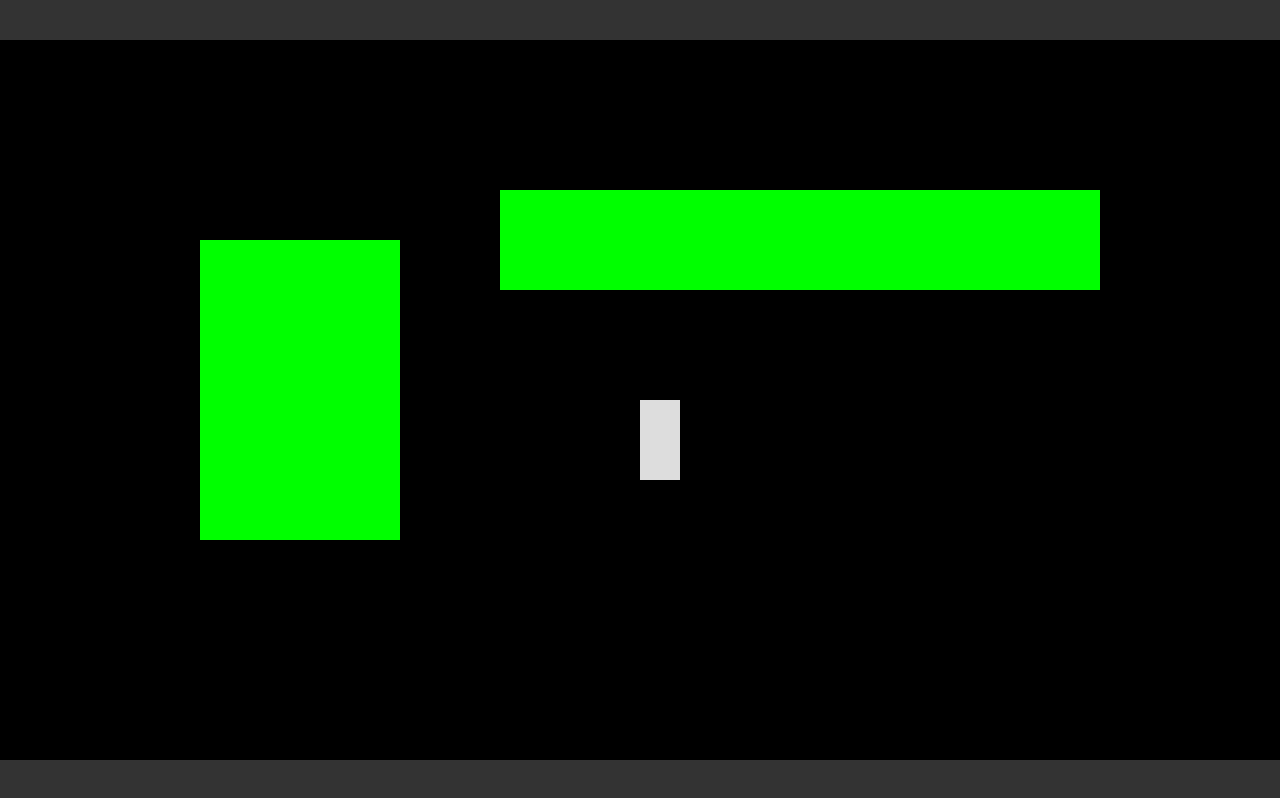
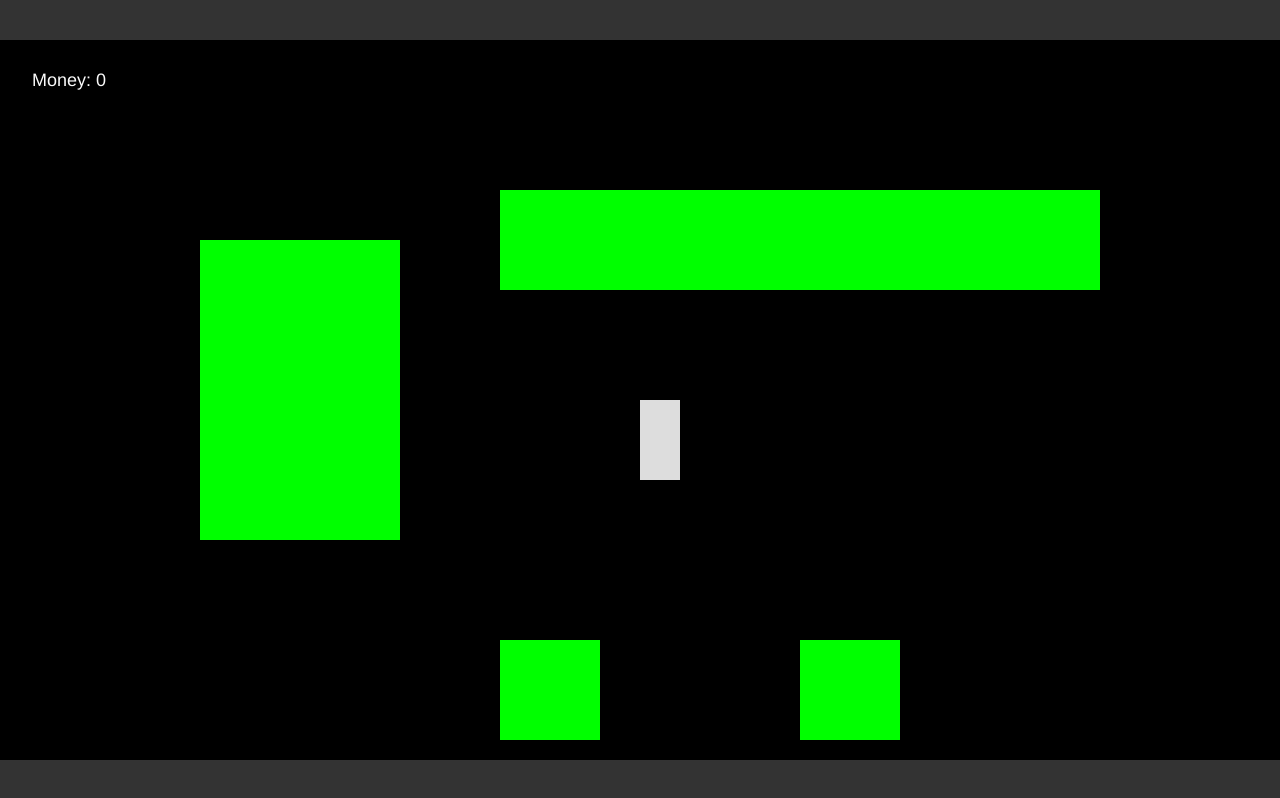
Before and after one commit to saix93/DSP_Project-101, a website: page public/index.html in a window 1280 px wide. Drawn offline with Linux system fonts and the light colour scheme.

Commit message:
crea clases para simplificar la creación de objetos

```diff
--- a/public/index.html
+++ b/public/index.html
@@ -5,11 +5,17 @@
     <title>Pong</title>
   </head>
   <body>
+
+    <script src="js/classes/DSP_Object.js"></script>
+    <script src="js/classes/DSP_StaticObject.js"></script>
+    <script src="js/classes/DSP_Player.js"></script>
+    <script src="js/classes/DSP_Mob.js"></script>
+
     <script src="js/canvas.js"></script>
     <script>
       // Se decide donde aparece el jugador
-      var playerX = canvas.width / 2;
-      var playerY = canvas.height / 2;
+      var playerOriginalX = canvas.width / 2;
+      var playerOriginalY = canvas.height / 2;
     </script>
     <script src="js/game.js"></script>
     <script src="js/keyboard.js"></script>
--- /dev/null
+++ b/public/js/classes/DSP_Object.js
@@ -0,0 +1,44 @@
+class DSP_Object {
+  constructor(width, height, x, y) {
+    this._width = width;
+    this._height = height;
+    this._x = x;
+    this._y = y;
+  }
+
+  // Width
+    get width() {
+      return this._width;
+    }
+
+    set width(val) {
+      this._width = val;
+    }
+
+  // Height
+    get height() {
+      return this._height;
+    }
+
+    set height(val) {
+      this._height = val;
+    }
+
+  // Coordenada X
+    get x() {
+      return this._x;
+    }
+
+    set x(val) {
+      this._x = val;
+    }
+
+  // Coordenada Y
+    get y() {
+      return this._y;
+    }
+
+    set y(val) {
+      this._y = val;
+    }
+}
--- /dev/null
+++ b/public/js/classes/DSP_Player.js
@@ -0,0 +1,21 @@
+class DSP_Player extends DSP_Object {
+  constructor(width, height, x, y, money, speed) {
+    super(width, height, x, y);
+    this._money = money;
+    this._speed = speed;
+  }
+
+  // Money
+    get money() {
+      return this._money;
+    }
+
+    set money(val) {
+      this._money = val;
+    }
+
+  // Speed
+    get speed() {
+      return this._speed;
+    }
+}
--- /dev/null
+++ b/public/js/classes/DSP_StaticObject.js
@@ -0,0 +1,17 @@
+class DSP_StaticObject extends DSP_Object {
+  constructor(width, height, x, y, collisionable, collectible) {
+    super(width, height, x, y);
+    this._collisionable = collisionable;
+    this._collectible = collectible;
+  }
+
+  // Collisionable
+    get collisionable() {
+      return this._collisionable;
+    }
+
+  // Collectible
+    get collectible() {
+      return this._collectible;
+    }
+}
--- a/public/js/game.js
+++ b/public/js/game.js
@@ -1,34 +1,16 @@
-/* exported player */
+/* exported player, staticObjects */
 
-// Game objects
+// Declaración de los objetos del juego
 
   // Player
-  var playerWidth = 40;
-  var playerHeight = 80;
+  // playerWidth, playerHeight, playerX, playerY, playerMoney, playerSpeed
+  var player = new DSP_Player(40, 80, playerOriginalX, playerOriginalY, 0, 500);
 
-  var player = {
-    width: playerWidth,
-    height: playerHeight,
-    x: playerX,
-    y: playerY,
-    speed: 500
-  }
-
-  // staticObjects
-  var staticObjects = [];
-
-  var static1 = {
-    width: 200,
-    height: 300,
-    x: 200,
-    y: 200
-  }
-
-  var static2 = {
-    width: 600,
-    height: 100,
-    x: 500,
-    y: 150
-  }
-
-  staticObjects.push(static1, static2);
+  // Objetos
+  // objectWidth, objectHeight, objectX, objectY, collisionable, collectible
+  var staticObjects = [
+    new DSP_StaticObject(200, 300, 200, 200, true, false),
+    new DSP_StaticObject(100, 100, 500, 600, false, true),
+    new DSP_StaticObject(100, 100, 800, 600, false, false),
+    new DSP_StaticObject(600, 100, 500, 150, true, false)
+  ];
--- a/public/js/render.js
+++ b/public/js/render.js
@@ -9,6 +9,15 @@ function render() {
   ctx.fillStyle = "#DDD";
   ctx.fillRect(player.x, player.y, player.width, player.height);
 
+  // Text options
+  ctx.fillStyle = "rgb(250, 250, 250)";
+  ctx.font = "18px Helvetica";
+  ctx.textAlign = "left";
+  ctx.textBaseline = "top";
+
+  // Player money
+  ctx.fillText(`Money: ${player.money}`, 32, 32);
+
   // Render staticObjects
   ctx.fillStyle = "#0F0";
   for (var i = 0; i < staticObjects.length; i++) {
--- a/public/js/reset.js
+++ b/public/js/reset.js
@@ -1,8 +1,7 @@
 /* exported reset */
 
-// Reset the game
+// Resetea el juego
 function reset() {
-
-  player.x = playerX;
-  player.y = playerY;
+  player.x = playerOriginalX;
+  player.y = playerOriginalY;
 }
--- a/public/js/update.js
+++ b/public/js/update.js
@@ -70,9 +70,21 @@ function checkCollisions(object, arrayOfObjects, newCoordinate, oldCoordinate) {
       object.y < arrayOfObjects[i].y + arrayOfObjects[i].height && object.y + object.height > arrayOfObjects[i].y
     ) {
       // Los objetos se tocan
-      objectCoordinate = oldCoordinate;
-      // Si los objetos se chocan, se rompe el bucle para evitar dar vueltas innecesarias
-      break;
+      if (arrayOfObjects[i].collisionable) {
+        objectCoordinate = oldCoordinate;
+        // Si los objetos se chocan y el objeto es colisionable, se rompe el bucle para evitar dar vueltas innecesarias
+        break;
+      }
+
+      if (arrayOfObjects[i].collectible) {
+        arrayOfObjects.splice(i, 1);
+        player.money++;
+      }
+
+      if (arrayOfObjects[i].mob) {
+        // Inicia combate
+
+      }
     } else {
       objectCoordinate = newCoordinate;
     }
```
Also changed, not shown: public/js/classes/DSP_Mob.js (added), 1 other file.
